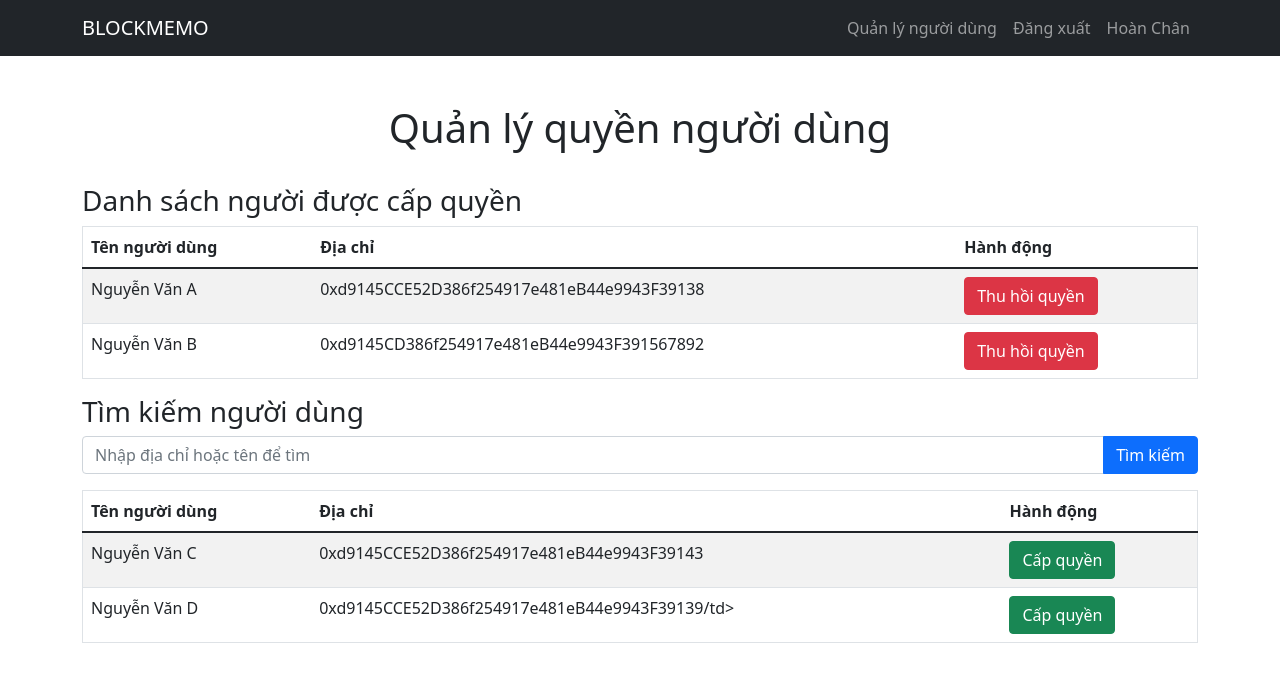
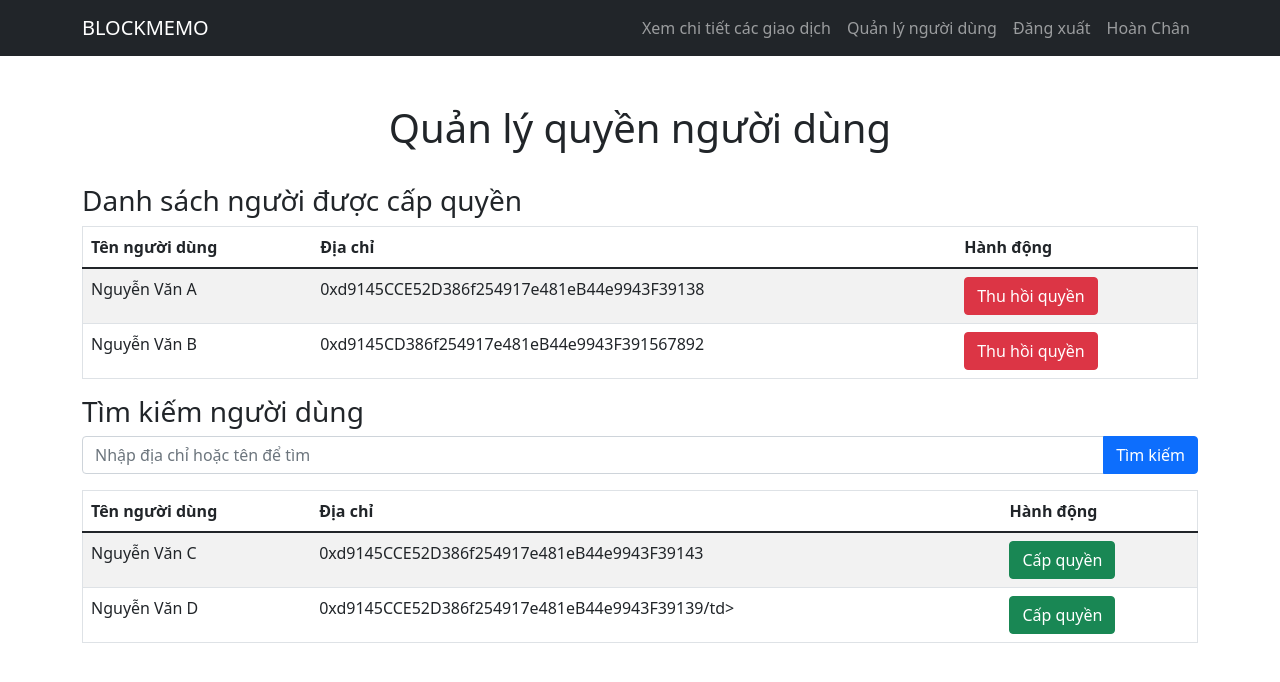
Before and after one commit to HoanChan/BlockChain, a website: page src/phanQuyen.html in a window 1280 px wide. Drawn offline with nearby package versions, Linux system fonts and the light colour scheme.

Commit message:
Sửa xíu menu

```diff
--- a/src/phanQuyen.html
+++ b/src/phanQuyen.html
@@ -7,12 +7,16 @@
   <link rel="stylesheet" href="https://cdn.jsdelivr.net/npm/bootstrap@5.1.3/dist/css/bootstrap.min.css">
 </head>
 <body>
-  <nav class="navbar navbar-expand-lg navbar-dark bg-dark">
+   <!-- Thanh menu -->
+   <nav class="navbar navbar-expand-lg navbar-dark bg-dark">
     <div class="container">
       <a class="navbar-brand" href="/">BLOCKMEMO</a>
       <ul class="navbar-nav ms-auto">
         <li class="nav-item">
-          <a class="nav-link" href="#">Quản lý người dùng</a>
+          <a class="nav-link" href="/show">Xem chi tiết các giao dịch</a>
+
+        </li>
+        <a class="nav-link" href="/phanQuyen">Quản lý người dùng</a>
         </li>
         <li class="nav-item">
           <a class="nav-link" href="#">Đăng xuất</a>
@@ -23,6 +27,7 @@
       </ul>
     </div>
   </nav>
+
   <div class="container mt-5">
     <h1 class="text-center">Quản lý quyền người dùng</h1><br>
     <h3 class="title">Danh sách người được cấp quyền</h3>
```
